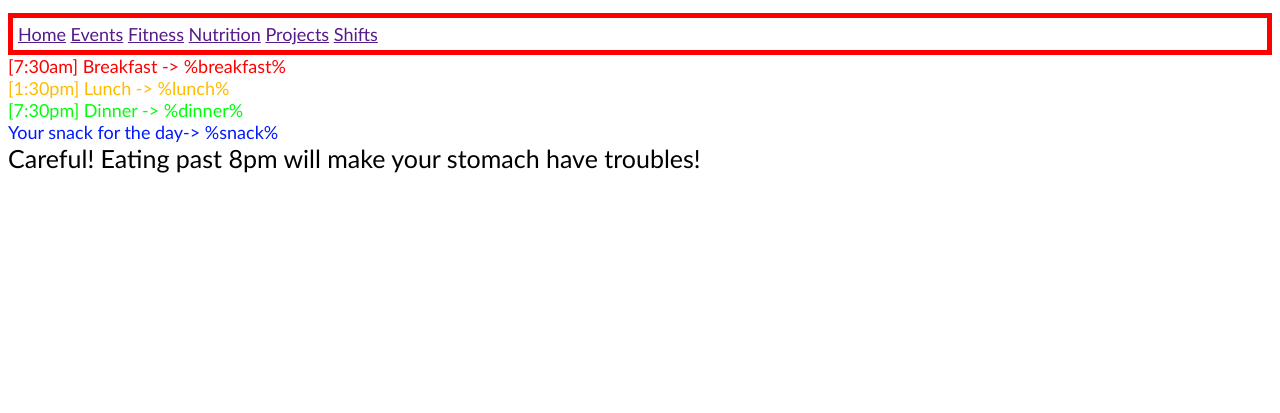
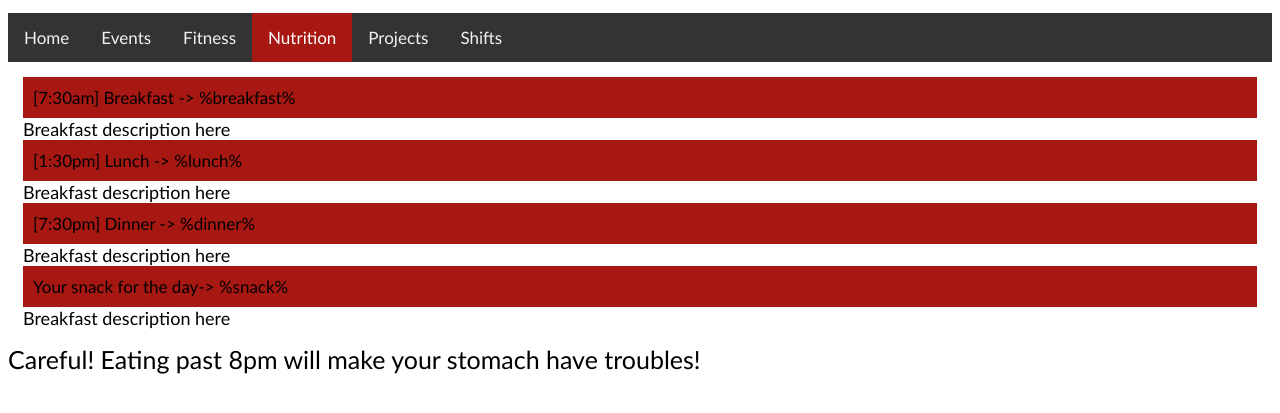
Before and after one commit to leinad-kobko/raspberry-pi-planner-project, a plain HTML site: page pages/nutrition.html in a window 1280 px wide. Shown: the part 85-498 px from the top of the page. Drawn offline with Linux system fonts and the light colour scheme.

Commit message:
changes made to style

```diff
--- a/pages/nutrition.html
+++ b/pages/nutrition.html
@@ -6,21 +6,30 @@
         <title>Com-plan-ion 1.0.0</title>
     </head>
     <body>
-        <header>Meals for %Day%</header>
+        <header>
+            <div class=title_head>Meals for %Day%</div>
+        </header>
 
         <nav>
             <a href="">Home</a>
             <a href="">Events</a>
             <a href="">Fitness</a>
-            <a href="">Nutrition</a>
+            <a class="active" href="">Nutrition</a>
             <a href="">Projects</a>
             <a href="">Shifts</a>
         </nav>
 
-        <div class="breakfast">[7:30am] Breakfast -> %breakfast% </div>
-        <div class="lunch">[1:30pm] Lunch -> %lunch% </div>
-        <div class="dinner">[7:30pm] Dinner -> %dinner% </div>
-        <div class="snack">Your snack for the day-> %snack%</div>
+        <div class="meals">
+            <div class="meal">[7:30am] Breakfast -> %breakfast% </div>
+            <div>Breakfast description here</div>
+            <div class="meal">[1:30pm] Lunch -> %lunch% </div>
+            <div>Breakfast description here</div>
+            <div class="meal">[7:30pm] Dinner -> %dinner% </div>
+            <div>Breakfast description here</div>
+            <div class="meal">Your snack for the day-> %snack%</div>
+            <div>Breakfast description here</div>
+        </div>
+
         <footer>Careful! Eating past 8pm will make your stomach have troubles!</footer>
 
         <script src="../main.js"></script>
--- a/style.css
+++ b/style.css
@@ -10,35 +10,47 @@ body {
 /**************************************************************
 *   Top section
 **************************************************************/
-header {
+.title_head {
     font-size: 50px;
     font-weight: 700;
     padding: 15px;
 }
 
 nav {
-    border: 5px solid red;
-    padding: 5px;
-    align-items: center;
+    background-color: #333;
+    overflow: hidden;
+}
+
+nav a {
+    float: left;
+    color: #f2f2f2;
+    text-align: center;
+    padding: 14px 16px;
+    text-decoration: none;
+    font-size: 17px;
+}
+
+nav a:hover {
+    background-color: #ddd;
+    color: black;
+}
+
+nav a.active {
+    background-color: #a81813;
+    color: white;
 }
 
 /**************************************************************
 *   Body
 **************************************************************/
-.breakfast {
-    color: rgb(255, 0, 0);
+.meals {
+    padding: 15px;
 }
 
-.lunch {
-    color: #ffbb00;
-}
-
-.dinner {
-    color: rgb(0, 255, 13);
-}
-
-.snack {
-    color: rgb(0, 26, 255);
+.meal {
+    background-color: #a81813;
+    padding: 10px;
+    font-size: 17px;
 }
 
 /**************************************************************
```
